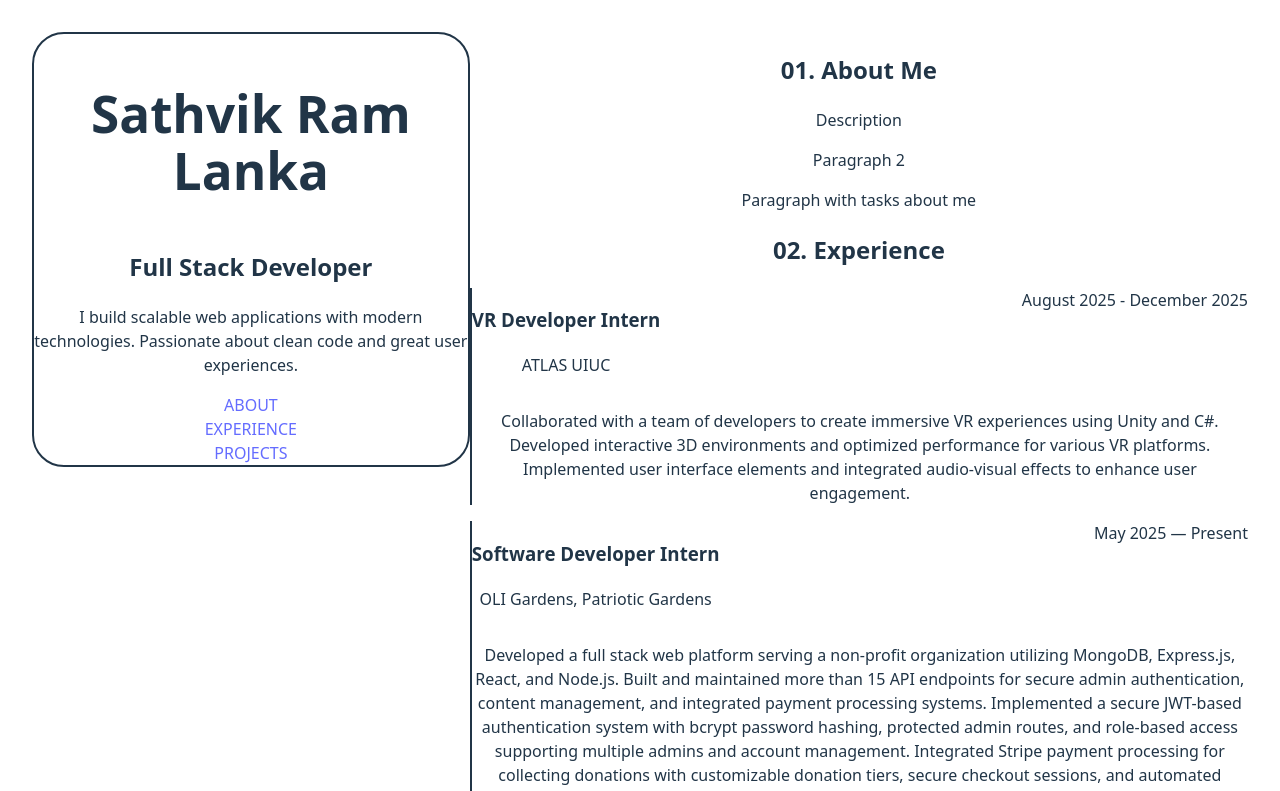
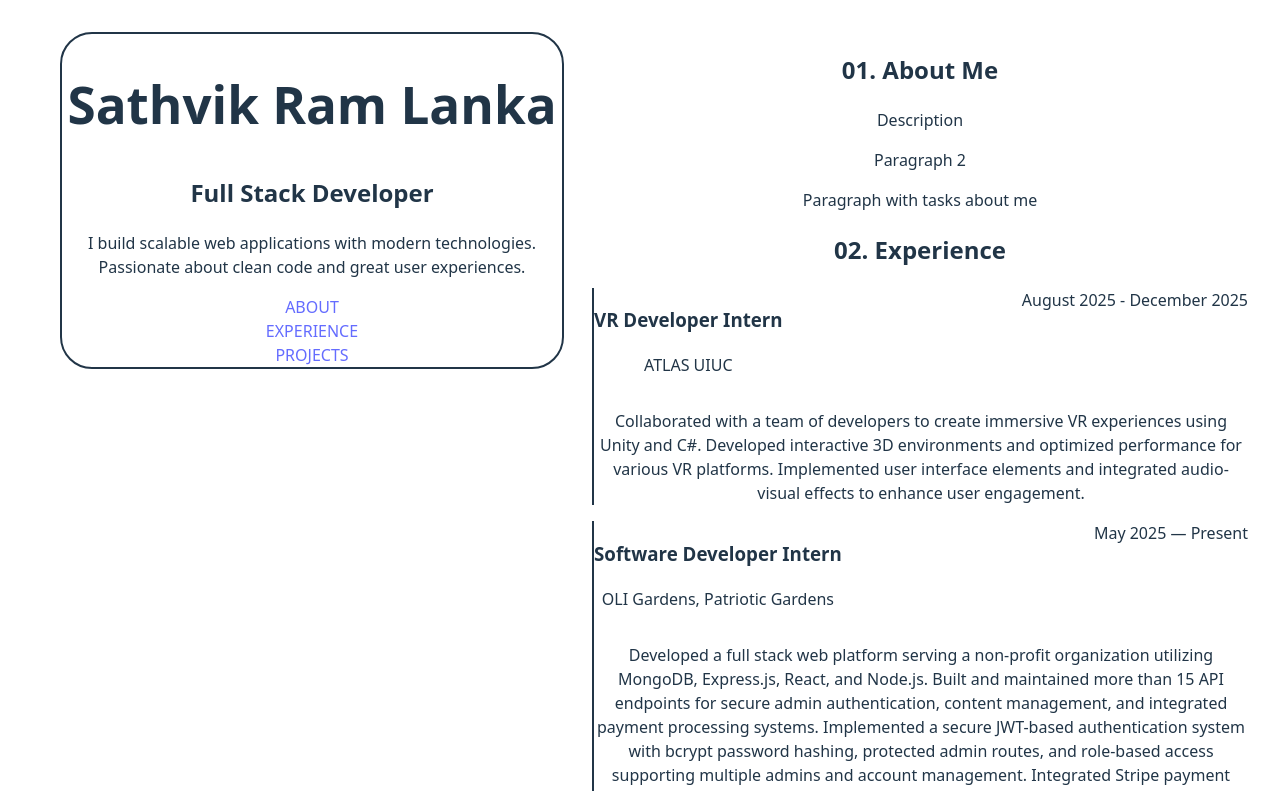
Before and after one commit to RamLanka05/v1, a React (Vite) app in the folder website-data/: page / in a window 1280 px wide. Shown: the top 791 px of the page. Built offline with nearby package versions, Linux system fonts and the light colour scheme.

Commit message:
promising changes

```diff
--- a/website-data/src/App.tsx
+++ b/website-data/src/App.tsx
@@ -9,16 +9,16 @@ import Projects from './components/Projects'
 
 function App() {
   return (
-    <div className="antialiased bg-white dark:bg-gray-950 text-gray-900 dark:text-white flex max-w-6xl mx-auto px-4 sm:px-6 lg:px-12 gap-14">
+  <div className="antialiased bg-white dark:bg-gray-950 text-gray-900 dark:text-white flex max-w-6xl mx-auto px-4 sm:px-6 lg:px-12 gap-x-40 items-start lg:h-screen">
       {/* Left column */}
-      <aside className="w-[36%] min-w-[320px] flex justify-end">
-        <div className="max-w-[560px] w-full">
+      <aside className="sticky top-0 h-screen lg:w-[36%] w-auto min-w-[320px] flex items-start justify-start lg:px-8 z-20">
+        <div className="w-full lg:max-w-[36vw] px-2">
           <Hero />
         </div>
       </aside>
 
       {/* Right column: main content scrolls */}
-      <main className="flex-1 bg-white dark:bg-gray-950">
+      <main className="flex-1 bg-white dark:bg-gray-950 lg:pl-12 overflow-y-auto h-full">
         <div className="max-w-xl mx-auto">
           <About />
           <Experience />
--- a/website-data/src/components/Hero.tsx
+++ b/website-data/src/components/Hero.tsx
@@ -6,11 +6,11 @@ export default function Hero() {
   ]
 
   return (
-    <aside className="group w-full min-h-screen sticky top-0 bg-gray-900 text-white flex items-start py-24 px-6 md:px-12">
-      <div className="relative bg-gray-800/60 rounded-[32px] p-12 shadow-2xl max-w-[640px] mx-auto md:mx-0 md:mr-16 transition-transform duration-300 border-2 border-white/5 group-hover:border-blue-400/40 group-hover:shadow-[0_24px_48px_rgba(59,130,246,0.14)] overflow-hidden">
+    <div className="group w-full bg-gray-900 text-white flex items-start justify-start pt-12 px-6 md:px-12 box-border">
+    <div className="relative bg-gray-800/60 rounded-[32px] p-12 shadow-2xl w-[90%] max-w-[560px] mx-auto lg:mx-0 lg:ml-4 lg:w-full transition-transform duration-300 border-2 border-white/5 group-hover:border-blue-400/40 group-hover:shadow-[0_24px_48px_rgba(59,130,246,0.14)] overflow-hidden box-border">
         {/* subtle highlight bar under the name that changes color on hover */}
-        <div className="h-1 w-28 bg-white/10 rounded mb-6 transition-colors duration-300 group-hover:bg-violet-300/90" />
-        <h1 className="text-5xl sm:text-6xl font-bold mb-2">Sathvik Ram Lanka</h1>
+        {/* <div className="h-1 w-28 bg-white/10 rounded mb-6 transition-colors duration-300 group-hover:bg-violet-300/90" /> */}
+        <h1 className="text-3xl sm:text-6xl font-bold mb-2">Sathvik Ram Lanka</h1>
         <h2 className="text-2xl text-gray-400 mb-6">Full Stack Developer</h2>
         <p className="text-lg text-gray-300 mb-8 max-w-md leading-relaxed">
           I build scalable web applications with modern technologies. Passionate about clean code and great user experiences.
@@ -30,6 +30,6 @@ export default function Hero() {
           ))}
         </nav>
       </div>
-    </aside>
+    </div>
   )
 }
```
